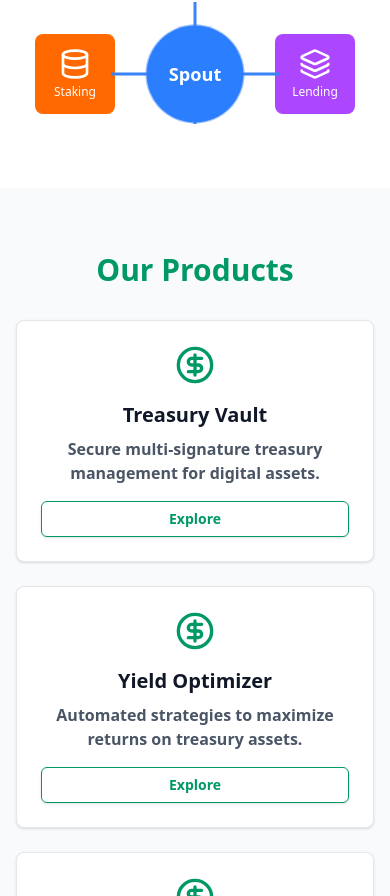
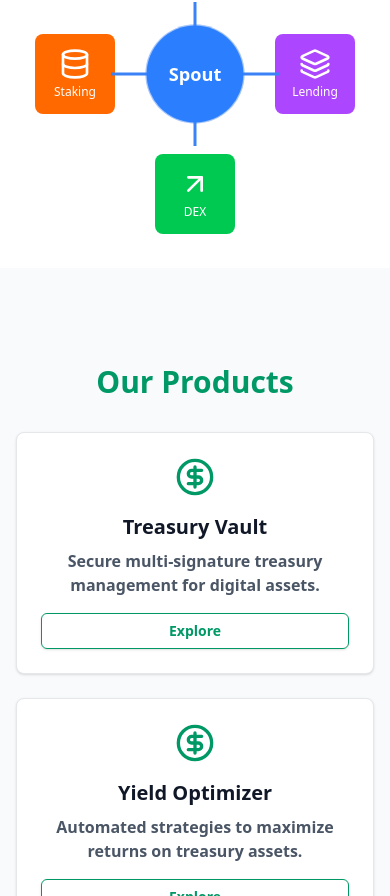
Before and after one commit to paulman5/SpoutLandingPage, a Next.js app: page / in a window 390 px wide. Shown: the part 1928-2824 px from the top of the page. Built offline with nearby package versions, Linux system fonts and the light colour scheme.

Commit message:
updated animation for mobile responsiveness

```diff
--- a/src/app/page.tsx
+++ b/src/app/page.tsx
@@ -180,7 +180,7 @@ export default function LandingPage() {
                     </li>
                   </ul>
                 </div>
-                <div className="relative h-[300px] md:h-auto rounded-lg overflow-hidden md:ml-12">
+                <div className="relative h-[300px] md:h-auto rounded-lg md:overflow-hidden md:ml-12">
                   <TreasuryAnimation />
                 </div>
               </div>
@@ -189,7 +189,7 @@ export default function LandingPage() {
         </section>
 
         {/* Product Cards */}
-        <section className="w-full py-16 md:py-24 bg-gray-50">
+        <section className="w-full py-24 md:py-32 bg-gray-50 mt-20 md:mt-0">
           <div className="container mx-auto max-w-[1400px] px-4 sm:px-6">
             <div className="mx-auto max-w-4xl text-center">
               <h2 className="text-3xl font-extrabold text-emerald-600 mb-8">
```
